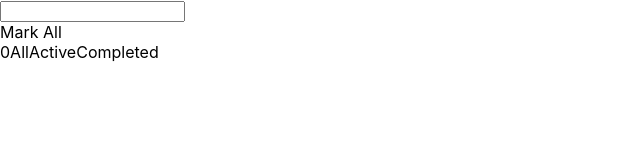
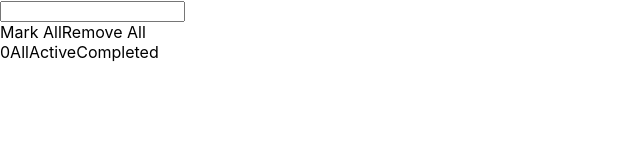
Before and after one commit to T-Tsava/react-app, a React (Create React App) app: page / in a window 1280 px wide. Shown: the top 160 px of the page, without its empty margins (0-640 px from the left). Built offline with nearby package versions, Linux system fonts and the light colour scheme.

Commit message:
Remove all Marked Option

```diff
--- a/src/App.js
+++ b/src/App.js
@@ -80,6 +80,18 @@ const App = () => {
     setTodos(newTodos);
   };
 
+  // Remove Completed
+  const removeCompleted = () => {
+    const newTodos = [...todos];
+    for (let i = newTodos.length -1; i >= 0; i -= 1){
+      if(newTodos[i].isCompleted == true){
+        newTodos.splice(i,1);
+      }
+
+      setTodos(newTodos);
+    }
+  }
+
   // Task Count
   const CountDos = () => {
     let countOfTasks = 0
@@ -93,6 +105,7 @@ const App = () => {
     });
     return countOfTasks;
   };
+
   // Show All tasks
   const showAll = index => {
     todos.forEach((element, index) => {
@@ -100,6 +113,7 @@ const App = () => {
       elementToHide.classList.remove("displaynone");
     })
   }
+
   // Show Active
   const showActive = index => {
     todos.forEach((element, index) => {
@@ -122,7 +136,6 @@ const App = () => {
         elementToHide.classList.add("displaynone");
       }
     })
-
   }
 
   return (
@@ -130,7 +143,7 @@ const App = () => {
       <div className='todo-list'>
       <TodoForm addTodo={addTodo} />
       <a className='FilterButtons' onClick={() => completeAllTodo()}>Mark All</a>
-
+      <a className='FilterButtons' onClick={() => removeCompleted()}>Remove All</a>
         {todos.map((todo,index) => (
           <Todo key={index}
                 index={index}
```
